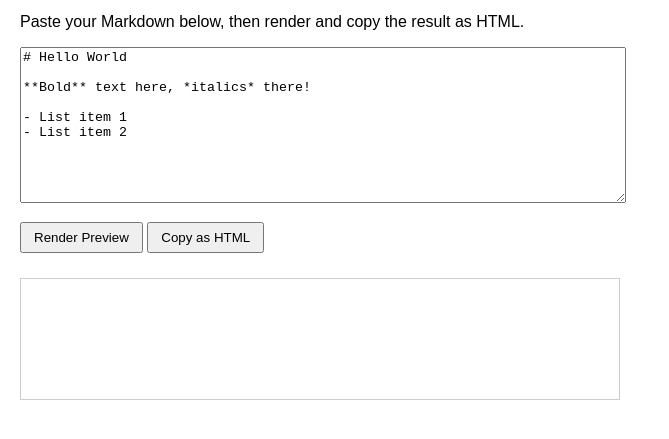
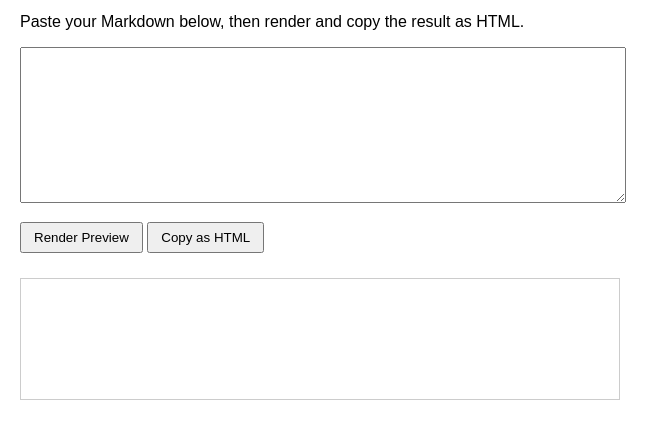
Before and after one commit to turnolos/markdowntohtml, a plain HTML site: page index.html in a window 1280 px wide. Shown: the part 61-500 px from the top of the page, without its empty margins (0-669 px from the left). Drawn offline with nearby package versions, Linux system fonts and the light colour scheme.

Commit message:
Update index.html

```diff
--- a/index.html
+++ b/index.html
@@ -39,12 +39,7 @@
 
   <p>Paste your Markdown below, then render and copy the result as HTML.</p>
 
-  <textarea id="mdInput"># Hello World
-
-**Bold** text here, *italics* there!
-
-- List item 1
-- List item 2
+  <textarea id="mdInput">
   </textarea>
 
   <br>
```
